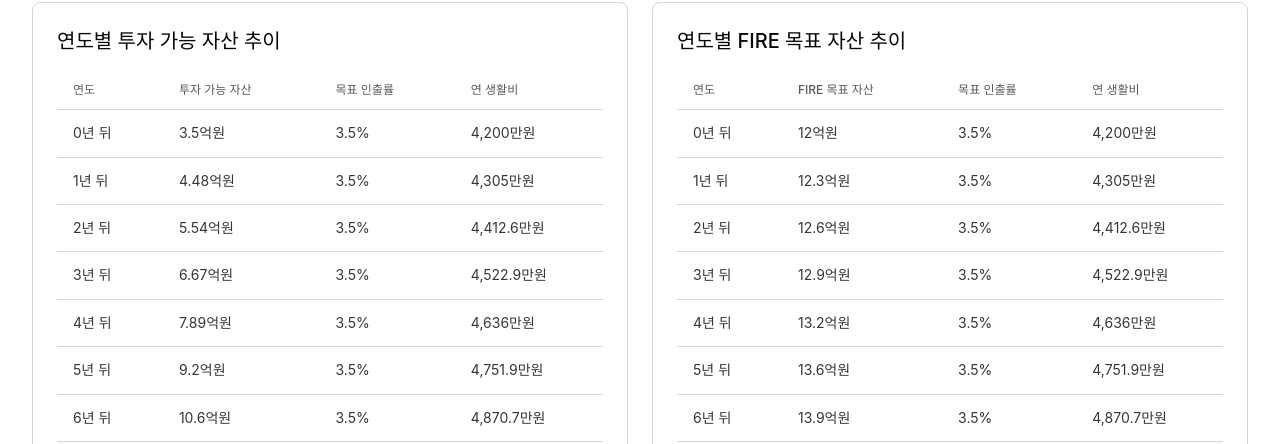
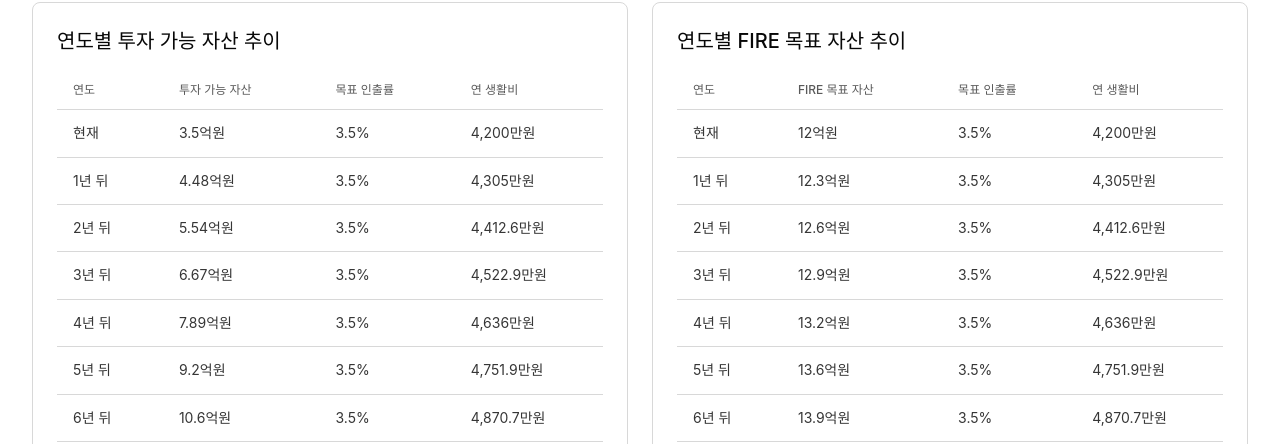
Before and after one commit to heojay/fire-calculator, a React (Vite) app: page / in a window 1280 px wide. Shown: the part 1804-2248 px from the top of the page. Built offline with nearby package versions, Linux system fonts and the light colour scheme.

Commit message:
연도별 추이의 현재 시점 표시를 다듬는다

```diff
--- a/src/App.tsx
+++ b/src/App.tsx
@@ -390,7 +390,7 @@ function ProjectionTable({
           <tbody>
             {rows.map((row) => (
               <tr key={`${valueKey}-${row.year}`}>
-                <td>{row.year}년 뒤</td>
+                <td>{formatProjectionYear(row.year)}</td>
                 <td>{formatMoney(row[valueKey])}</td>
                 <td>{rateToPercentInput(row.targetWithdrawalRate)}%</td>
                 <td>{formatMoney(row.annualExpenses)}</td>
@@ -543,6 +543,10 @@ function formatYearsToFire(scenario: FireScenarioResult): string {
   return `${scenario.yearsToFire}년 뒤`;
 }
 
+function formatProjectionYear(year: number): string {
+  return year === 0 ? "현재" : `${year}년 뒤`;
+}
+
 function getScenarioLineClassName(name: string): string {
   if (name === "보수적") {
     return "conservative-line";
```
